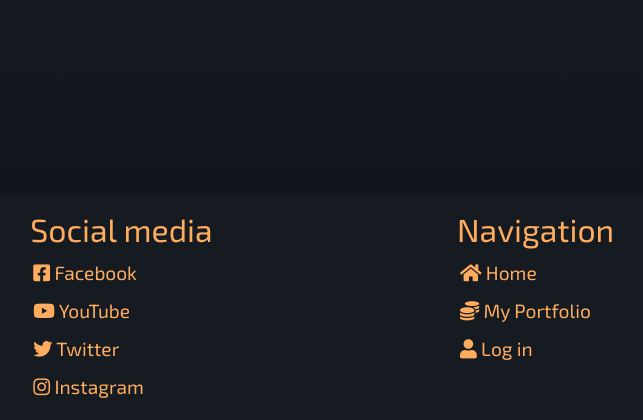
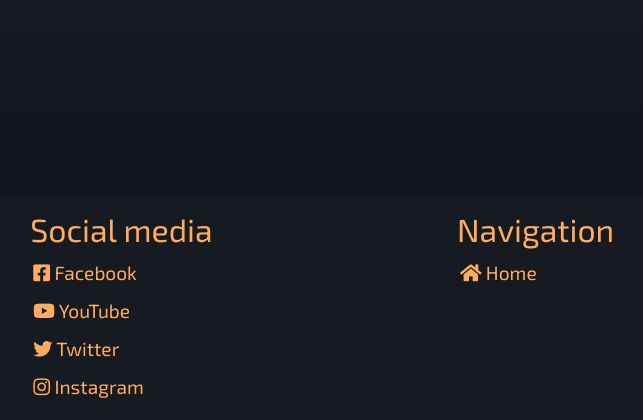
Before and after one commit to luke2533/coin-vue, a Flask app: page /signup in a window 1280 px wide. Shown: the part 547-967 px from the top of the page, without its empty margins (198-841 px from the left). Run offline with Flask 2, Linux system fonts and the light colour scheme; some libraries are stand-ins or nearby versions.

Commit message:
Footer link fix

```diff
--- a/templates/base.html
+++ b/templates/base.html
@@ -97,11 +97,13 @@
                     <div class="col-6 col-md-5 col-xl-4">
                         <h2 class="footer-title">Navigation</h2>
                         <a href="/" class="footer-link footer-mobile-link"><i class="fas fa-home"></i> Home</a>
-                        <a href="{{ url_for('portfolio') }}" class="footer-link footer-mobile-link"><i class="fas fa-coins"></i> My Portfolio</a>
                         {% if session.user %}
-                            <a href="{{ url_for('logout') }}" class="footer-link footer-mobile-link"><i class="fas fa-user"></i> Log out</a>
-                        {% else %}
-                            <a href="{{ url_for('login') }}" class="footer-link footer-mobile-link"><i class="fas fa-user"></i> Log in</a>
+                            {% if username is not none %}
+                                <a href="{{ url_for('logout') }}" class="footer-link footer-mobile-link"><i class="fas fa-user"></i> Log out</a>
+                                <a href="{{ url_for('portfolio') }}" class="footer-link footer-mobile-link"><i class="fas fa-coins"></i> My Portfolio</a>
+                            {% else %}
+                                <a href="{{ url_for('login') }}" class="footer-link footer-mobile-link"><i class="fas fa-user"></i> Log in</a>
+                            {% endif %}
                         {% endif %}
                     </div>
                 </div>
```
